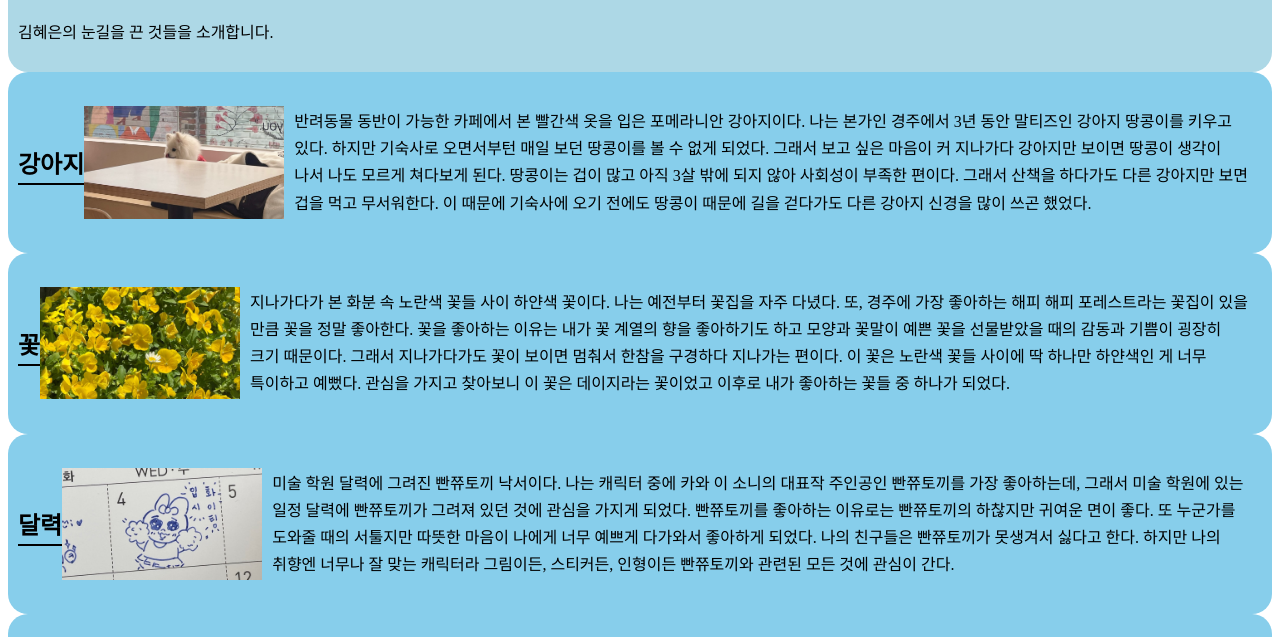
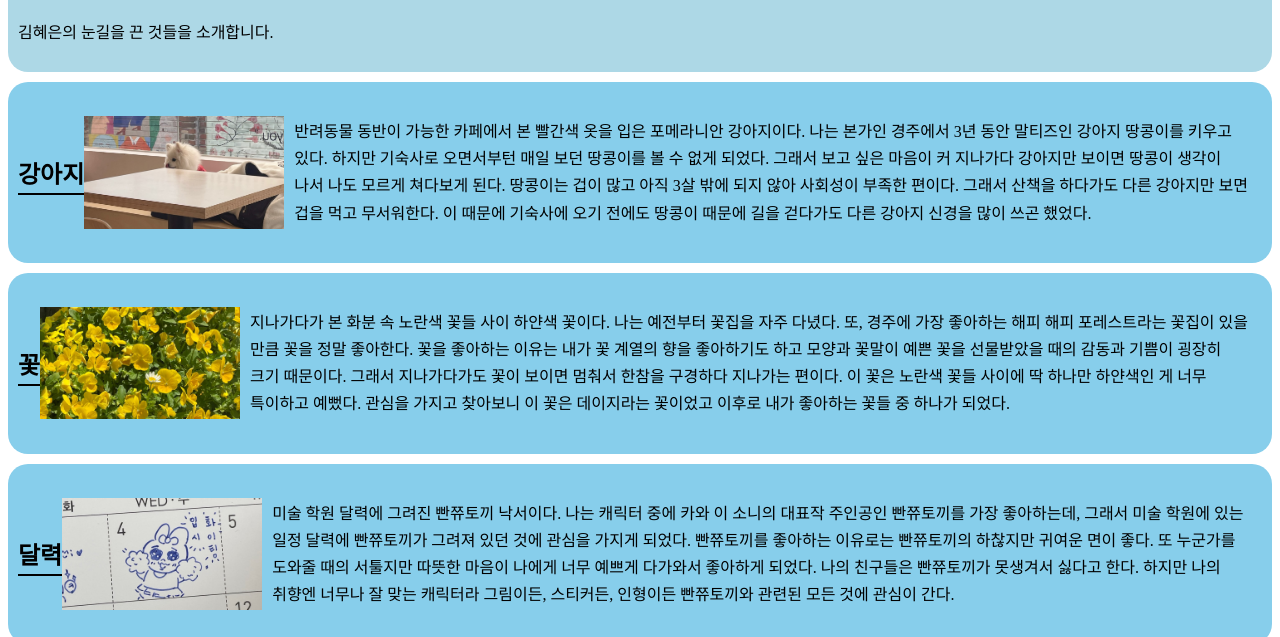
Before and after one commit to kimhyeeunn/whereisee, a plain HTML site: page me.html in a window 1280 px wide. Shown: the part 88-725 px from the top of the page. Drawn offline with Linux system fonts and the light colour scheme.

Commit message:
Add files via upload

```diff
--- a/style.css
+++ b/style.css
@@ -29,6 +29,8 @@ article {
 	display: inline-flex;
 	flex-direction: row;
 	align-items: center;
+	margin-right: 0px;
+	margin-top: 10px;
 }
 
 article>section>p {
```
